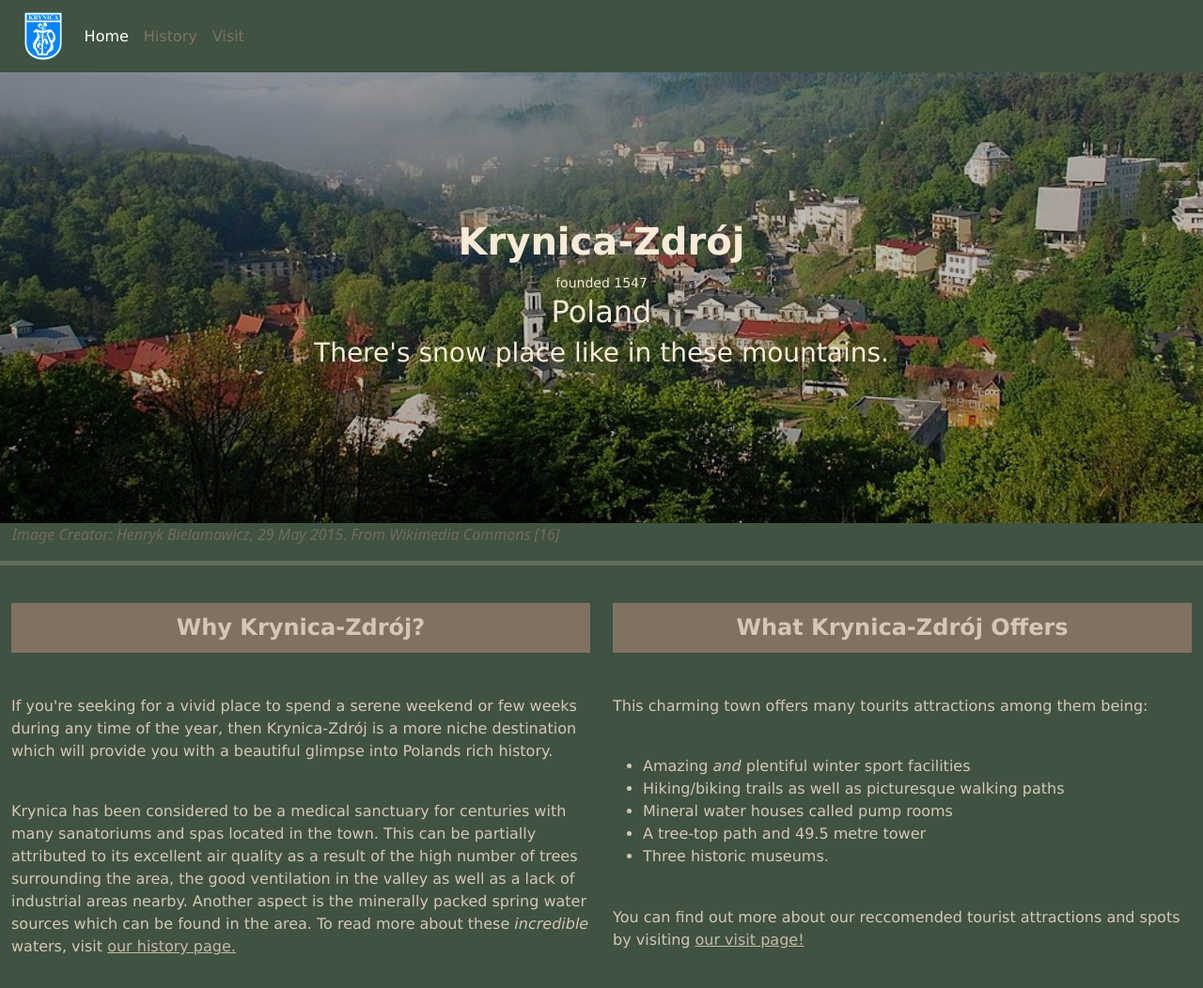
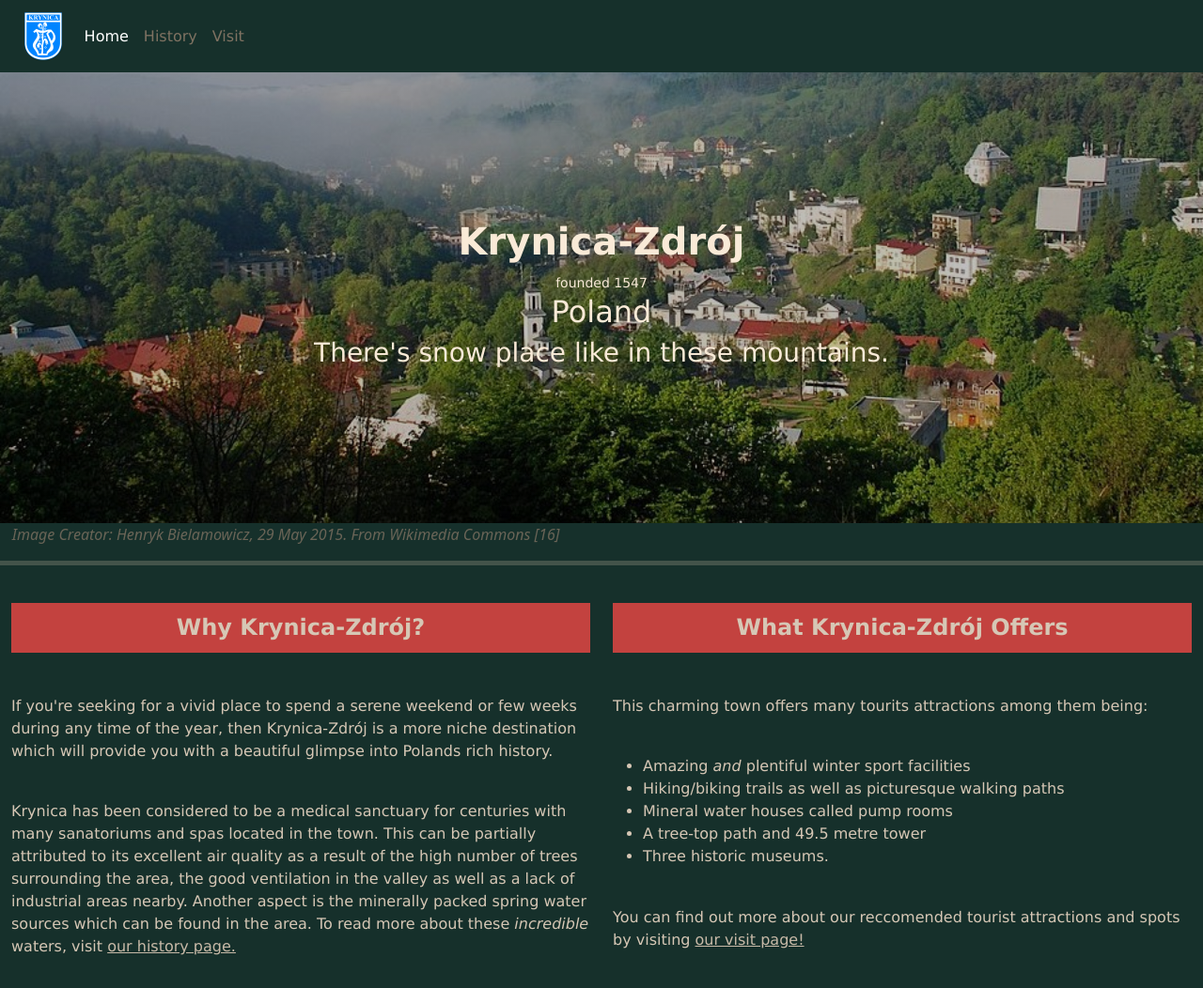
Before and after one commit to FakeGinger1/Krynica, a website: page krynica/index.html in a window 1280 px wide. Shown: the top 1052 px of the page at 94% size. Drawn offline with nearby package versions, Linux system fonts and the light colour scheme.

Commit message:
Changed body, nav-bar and background title colours

```diff
--- a/krynica/stylesheet.css
+++ b/krynica/stylesheet.css
@@ -1,13 +1,14 @@
 body {
-  background-color: #405241;
+  background-color: #16302B;
 }
 
 .navbar {
-  background-color: #405241;
+  background-color: #16302B;
   padding-left: 2%;
   font-family: Verdana, Geneva, Tahoma, sans-serif, sans-serif;
   color: #f9ead7;
 }
+
 
 .index-banner-image{
   background-image: linear-gradient(rgba(0, 0, 0, 0.25), rgba(0, 0, 0, 0.25)),
@@ -66,7 +67,7 @@ body {
   color: #d6c7b5;
   font-weight: bold;
   text-align: center;
-  background-color: #7f7262;
+  background-color: #C3423F;
 }
 
 .main-text {
@@ -163,7 +164,7 @@ a:hover{
 
 .cite-title{
   text-align: center;
-  background-color: #7f7262;
+  background-color: #C3423F ;
   color: #d6c7b5;
 }
 
```
